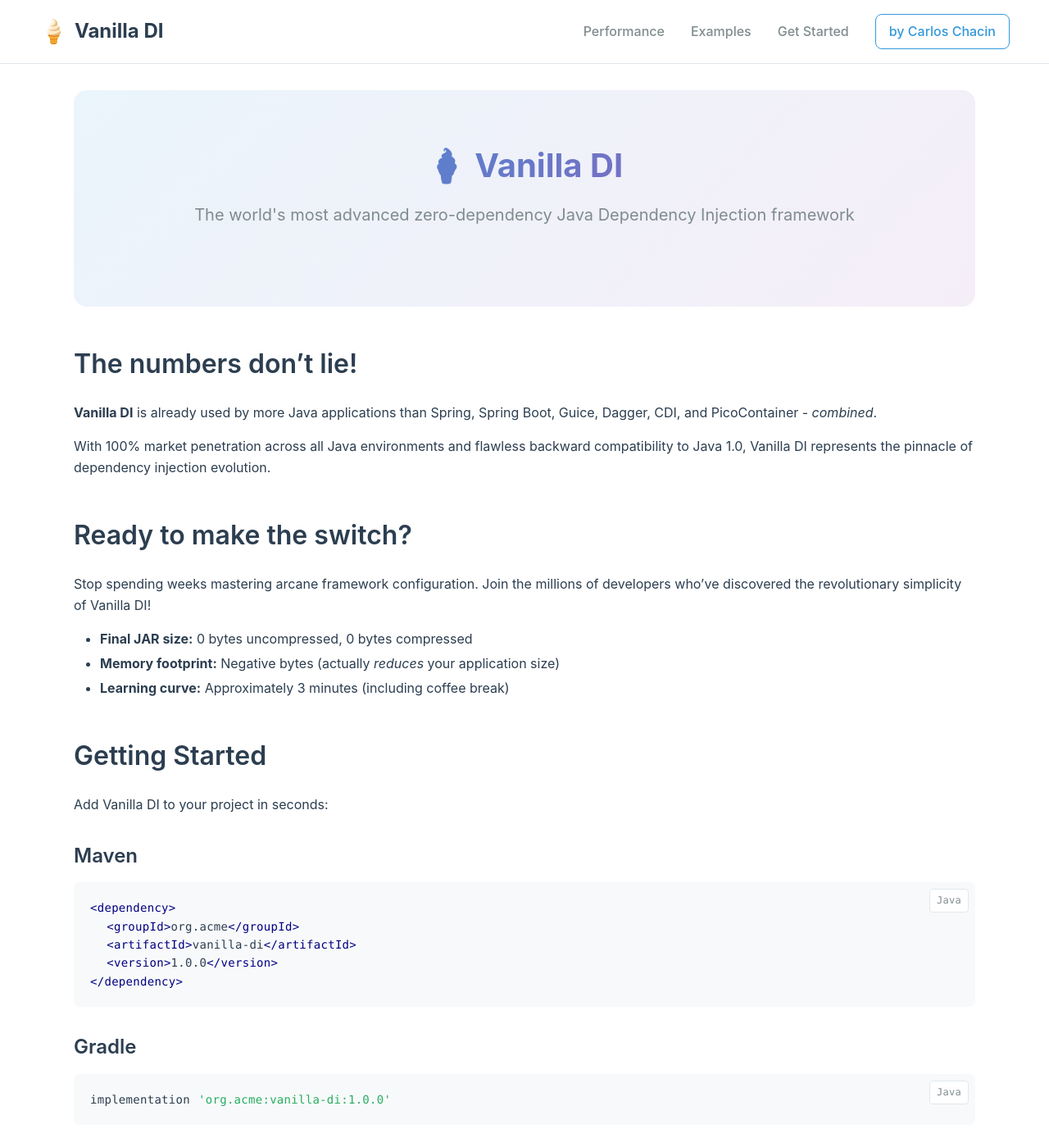
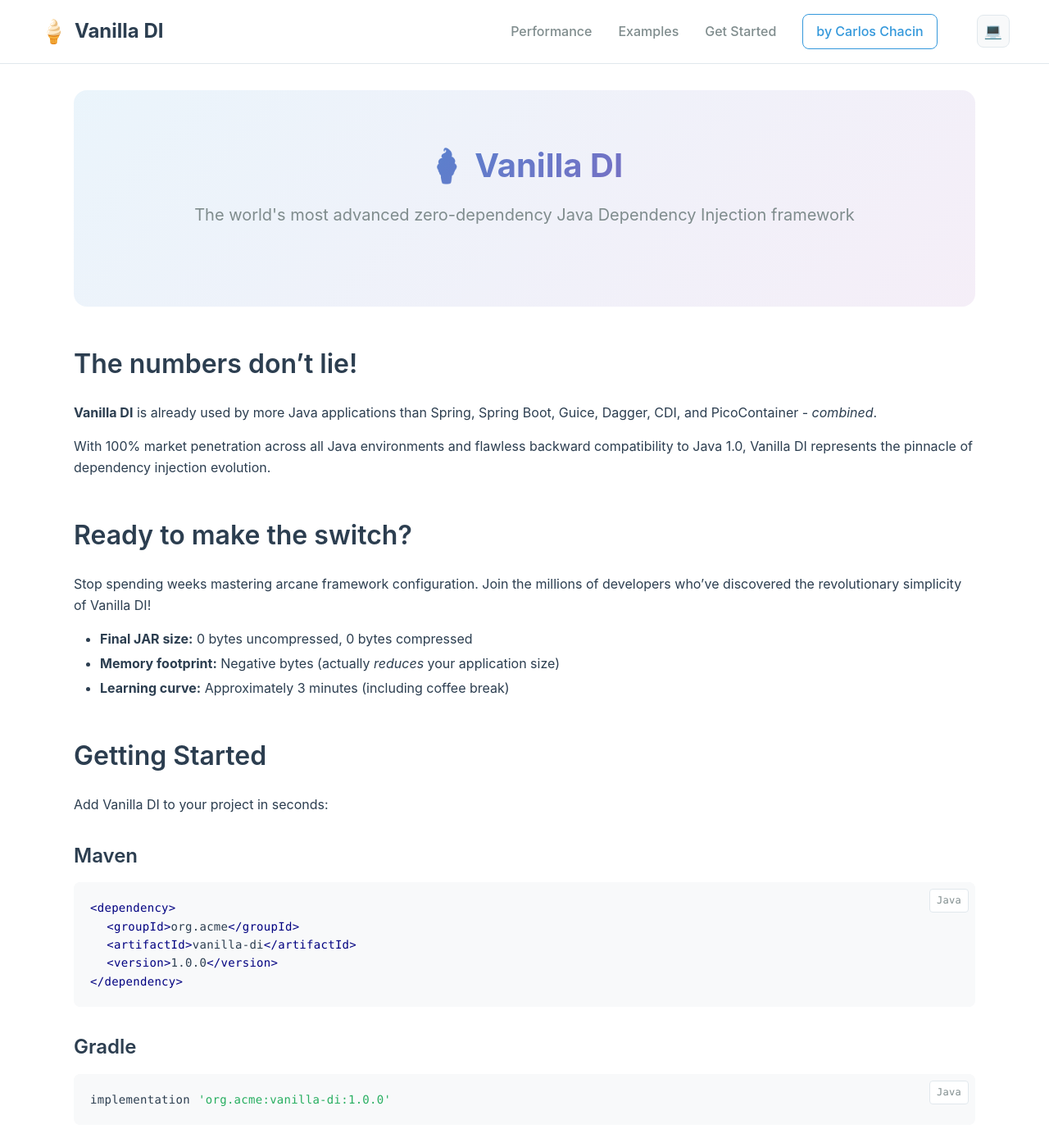
Before and after one commit to cchacin/vanilla-di.com, a Jekyll site: the page built from index.md, in a window 1280 px wide and 1400 px high. Shown: the top 1388 px of the window at 82% size. Built offline with Jekyll 4.4.1, drawn with Linux system fonts in a browser that asks for light colours.

Commit message:
feat: Theme switcher

```diff
--- a/_includes/header.html
+++ b/_includes/header.html
@@ -19,6 +19,10 @@
         <a href="{{ site.author_url }}" class="author-link" target="_blank" rel="noopener" role="menuitem" aria-label="Visit Carlos Chacin's website (opens in new tab)">
           by {{ site.author }}
         </a>
+        <button class="theme-switcher" id="theme-switcher" role="menuitem" aria-label="Switch theme" title="Switch between light, dark, and auto themes">
+          <span class="theme-icon" aria-hidden="true">💻</span>
+          <span class="sr-only">Current theme: Auto</span>
+        </button>
       </div>
     </nav>
   </div>
--- a/_sass/_components.scss
+++ b/_sass/_components.scss
@@ -293,3 +293,59 @@
     margin-top: 1rem;
   }
 }
+
+// Theme switcher component
+.theme-switcher {
+  background: none;
+  border: 1px solid var(--border-color);
+  border-radius: var(--radius-md);
+  padding: 0.5rem;
+  cursor: pointer;
+  transition: var(--transition-normal);
+  display: flex;
+  align-items: center;
+  justify-content: center;
+  min-width: 2.5rem;
+  height: 2.5rem;
+  color: var(--text-primary);
+  background-color: var(--bg-secondary);
+  margin-left: 1rem;
+
+  &:hover {
+    background-color: var(--bg-tertiary);
+    border-color: var(--accent-color);
+    transform: scale(1.05);
+  }
+
+  &:focus {
+    outline: 2px solid var(--accent-color);
+    outline-offset: 2px;
+  }
+
+  .theme-icon {
+    font-size: 1.125rem;
+    line-height: 1;
+  }
+
+  .sr-only {
+    position: absolute;
+    width: 1px;
+    height: 1px;
+    padding: 0;
+    margin: -1px;
+    overflow: hidden;
+    clip: rect(0, 0, 0, 0);
+    white-space: nowrap;
+    border: 0;
+  }
+
+  @media (max-width: 768px) {
+    margin-left: 0.5rem;
+    min-width: 2.25rem;
+    height: 2.25rem;
+
+    .theme-icon {
+      font-size: 1rem;
+    }
+  }
+}
--- a/_sass/_variables.scss
+++ b/_sass/_variables.scss
@@ -58,9 +58,9 @@
   --transition-slow: 0.3s ease;
 }
 
-// Dark mode support (for future enhancement)
+// Dark mode support - automatic system preference
 @media (prefers-color-scheme: dark) {
-  :root {
+  :root:not(.theme-light):not(.theme-dark) {
     --text-primary: #ecf0f1;
     --text-secondary: #bdc3c7;
     --bg-primary: #2c3e50;
@@ -71,3 +71,46 @@
     --code-text: #ecf0f1;
   }
 }
+
+// Manual theme overrides
+.theme-light {
+  --text-primary: #2c3e50 !important;
+  --text-secondary: #7f8c8d !important;
+  --accent-color: #3498db !important;
+  --accent-hover: #2980b9 !important;
+  --success-color: #27ae60 !important;
+  --warning-color: #f39c12 !important;
+  --danger-color: #e74c3c !important;
+  --bg-primary: #ffffff !important;
+  --bg-secondary: #f8f9fa !important;
+  --bg-tertiary: #ecf0f1 !important;
+  --border-color: #e1e8ed !important;
+  --border-light: #f1f3f4 !important;
+  --code-bg: #f8f9fa !important;
+  --code-text: #2c3e50 !important;
+  --code-comment: #7f8c8d !important;
+  --code-keyword: #8e44ad !important;
+  --code-string: #27ae60 !important;
+  --code-number: #e67e22 !important;
+}
+
+.theme-dark {
+  --text-primary: #ecf0f1 !important;
+  --text-secondary: #bdc3c7 !important;
+  --accent-color: #3498db !important;
+  --accent-hover: #2980b9 !important;
+  --success-color: #27ae60 !important;
+  --warning-color: #f39c12 !important;
+  --danger-color: #e74c3c !important;
+  --bg-primary: #2c3e50 !important;
+  --bg-secondary: #34495e !important;
+  --bg-tertiary: #3c5470 !important;
+  --border-color: #4a6741 !important;
+  --border-light: #4a6741 !important;
+  --code-bg: #34495e !important;
+  --code-text: #ecf0f1 !important;
+  --code-comment: #bdc3c7 !important;
+  --code-keyword: #9b59b6 !important;
+  --code-string: #2ecc71 !important;
+  --code-number: #f39c12 !important;
+}
--- a/assets/js/main.js
+++ b/assets/js/main.js
@@ -1,5 +1,104 @@
 // Main JavaScript for Vanilla DI site
 document.addEventListener('DOMContentLoaded', function() {
+
+  // Theme switcher functionality
+  const themeSwitcher = document.getElementById('theme-switcher');
+  const themeIcon = document.querySelector('.theme-icon');
+  const themeLabel = document.querySelector('.sr-only');
+
+  // Theme configuration
+  const themes = {
+    light: { icon: '☀️', label: 'Light', class: 'theme-light' },
+    dark: { icon: '🌙', label: 'Dark', class: 'theme-dark' },
+    auto: { icon: '💻', label: 'Auto', class: '' }
+  };
+
+  // Get current theme from localStorage or default to auto
+  function getCurrentTheme() {
+    return localStorage.getItem('theme') || 'auto';
+  }
+
+  // Apply theme to document
+  function applyTheme(themeName) {
+    const theme = themes[themeName];
+    if (!theme) return;
+
+    // Remove all theme classes
+    document.documentElement.classList.remove('theme-light', 'theme-dark');
+
+    // Add current theme class if not auto
+    if (theme.class) {
+      document.documentElement.classList.add(theme.class);
+    }
+
+    // Update button appearance
+    if (themeIcon) themeIcon.textContent = theme.icon;
+    if (themeLabel) themeLabel.textContent = `Current theme: ${theme.label}`;
+    if (themeSwitcher) themeSwitcher.setAttribute('aria-label', `Switch theme (currently ${theme.label})`);
+
+    // Store preference
+    localStorage.setItem('theme', themeName);
+
+    // Announce change to screen readers
+    announceThemeChange(theme.label);
+  }
+
+  // Announce theme change for accessibility
+  function announceThemeChange(themeName) {
+    const announcement = document.createElement('div');
+    announcement.setAttribute('aria-live', 'polite');
+    announcement.setAttribute('aria-atomic', 'true');
+    announcement.className = 'sr-only';
+    announcement.textContent = `Theme changed to ${themeName}`;
+    document.body.appendChild(announcement);
+
+    // Remove announcement after screen reader processes it
+    setTimeout(() => {
+      document.body.removeChild(announcement);
+    }, 1000);
+  }
+
+  // Cycle to next theme
+  function cycleTheme() {
+    const currentTheme = getCurrentTheme();
+    const themeOrder = ['light', 'dark', 'auto'];
+    const currentIndex = themeOrder.indexOf(currentTheme);
+    const nextIndex = (currentIndex + 1) % themeOrder.length;
+    const nextTheme = themeOrder[nextIndex];
+
+    applyTheme(nextTheme);
+  }
+
+  // Initialize theme on page load
+  applyTheme(getCurrentTheme());
+
+  // Listen for system theme changes when in auto mode
+  if (window.matchMedia) {
+    const mediaQuery = window.matchMedia('(prefers-color-scheme: dark)');
+    mediaQuery.addEventListener('change', function() {
+      // Only respond to system changes if we're in auto mode
+      if (getCurrentTheme() === 'auto') {
+        // Force a re-application of auto theme to pick up system changes
+        applyTheme('auto');
+      }
+    });
+  }
+
+  // Theme switcher click handler
+  if (themeSwitcher) {
+    themeSwitcher.addEventListener('click', function(e) {
+      e.preventDefault();
+      cycleTheme();
+    });
+
+    // Keyboard accessibility
+    themeSwitcher.addEventListener('keydown', function(e) {
+      if (e.key === 'Enter' || e.key === ' ') {
+        e.preventDefault();
+        cycleTheme();
+      }
+    });
+  }
 
   // Mobile navigation toggle with accessibility
   const navToggle = document.querySelector('.nav-toggle');
```
